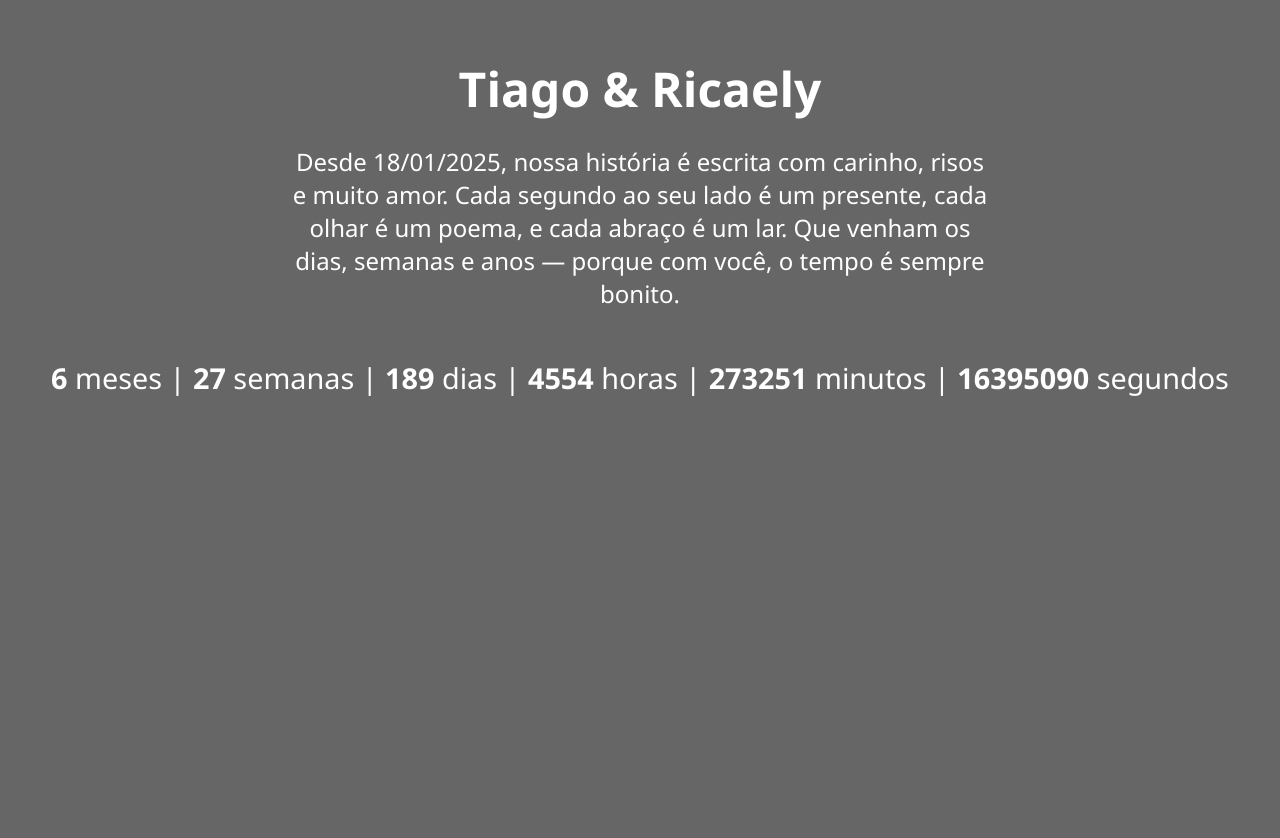
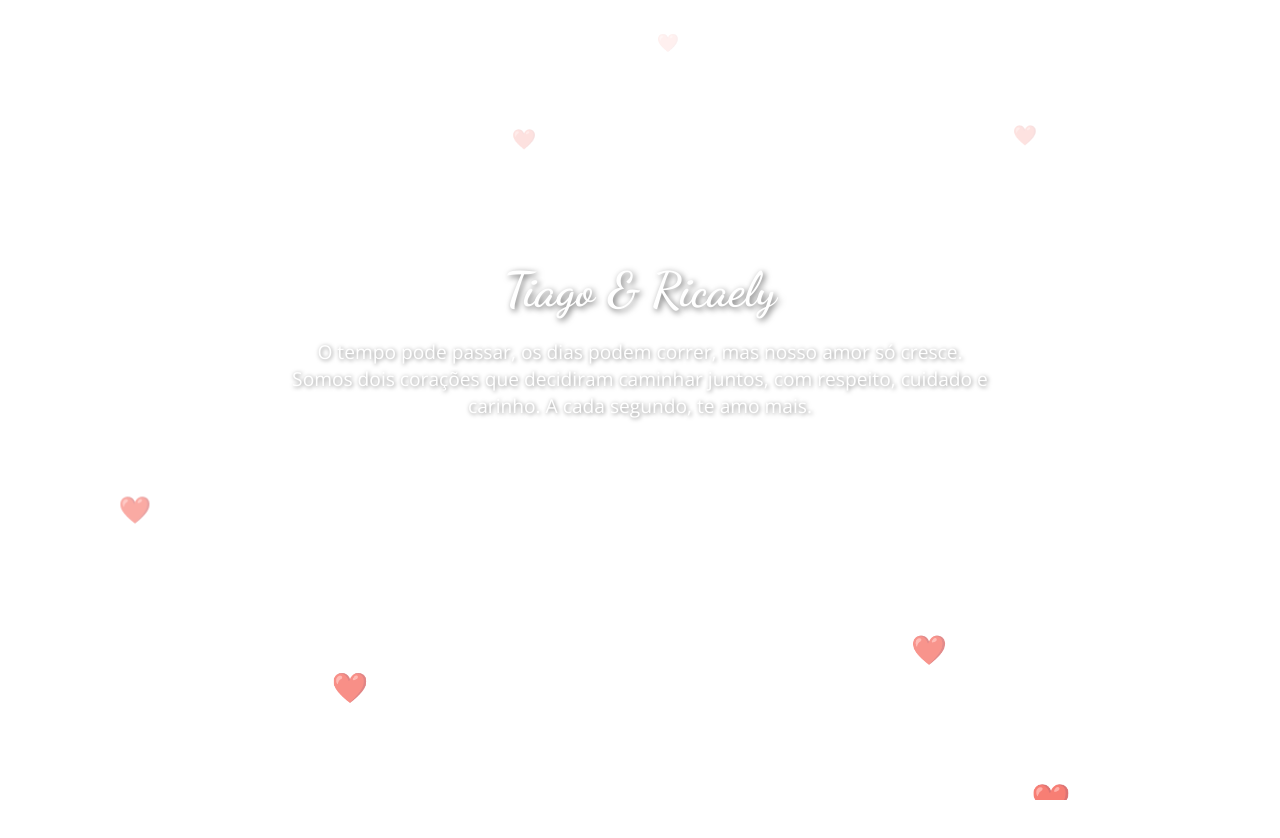
Before and after one commit to Tiagopassos7/contador-namoro-tiago-ricaely, a plain HTML site: page index (1).html in a window 1280 px wide. After the commit the page ends 800 px from the top, so only its background shows below. Drawn offline with nearby package versions, Linux system fonts and the light colour scheme.

Commit message:
Update index (1).html

```diff
--- a/index (1).html
+++ b/index (1).html
@@ -1,88 +1,131 @@
-
 <!DOCTYPE html>
-<html lang="pt-BR">
+<html lang="pt-br">
 <head>
   <meta charset="UTF-8" />
-  <meta name="viewport" content="width=device-width, initial-scale=1.0"/>
+  <meta name="viewport" content="width=device-width, initial-scale=1.0" />
   <title>Tiago & Ricaely</title>
+  <link href="https://fonts.googleapis.com/css2?family=Dancing+Script:wght@700&family=Open+Sans&display=swap" rel="stylesheet">
   <style>
+    * { margin: 0; padding: 0; box-sizing: border-box; }
     body {
-      margin: 0;
-      padding: 0;
+      font-family: 'Open Sans', sans-serif;
       background: url('IMG_20250517_185947_510.webp') no-repeat center center fixed;
       background-size: cover;
-      color: white;
-      font-family: 'Segoe UI', Tahoma, Geneva, Verdana, sans-serif;
+      height: 100vh;
+      overflow: hidden;
+      display: flex;
+      justify-content: center;
+      align-items: center;
+      flex-direction: column;
+      backdrop-filter: blur(6px);
+      color: #fff;
       text-align: center;
     }
-    .overlay {
-      background-color: rgba(0, 0, 0, 0.6);
-      padding: 2rem;
-      min-height: 100vh;
-    }
     h1 {
+      font-family: 'Dancing Script', cursive;
       font-size: 3em;
-      margin: 0.5em 0;
+      margin-bottom: 10px;
+      text-shadow: 2px 2px 6px rgba(0,0,0,0.6);
     }
     p {
-      font-size: 1.5em;
+      font-size: 1.2em;
       max-width: 700px;
-      margin: 0 auto 2em;
+      margin: 10px 20px;
+      text-shadow: 1px 1px 4px rgba(0,0,0,0.5);
     }
     .contador {
-      font-size: 1.8em;
-      margin-bottom: 2em;
+      font-size: 1.5em;
+      margin-top: 20px;
+    }
+    #audio-control {
+      margin-top: 20px;
+      background: rgba(255,255,255,0.2);
+      border: none;
+      color: #fff;
+      font-size: 1em;
+      padding: 10px 20px;
+      border-radius: 30px;
+      cursor: pointer;
+    }
+    .coracoes {
+      position: absolute;
+      width: 100%;
+      height: 100%;
+      pointer-events: none;
+      overflow: hidden;
+    }
+    .coracao {
+      position: absolute;
+      color: rgba(255, 192, 203, 0.7);
+      font-size: 2em;
+      animation: flutuar 10s infinite;
+    }
+    @keyframes flutuar {
+      0% { transform: translateY(100vh) scale(1); opacity: 1; }
+      100% { transform: translateY(-10vh) scale(0.5); opacity: 0; }
     }
   </style>
 </head>
 <body>
-  <div class="overlay">
-    <h1>Tiago & Ricaely</h1>
-    <p>Desde 18/01/2025, nossa história é escrita com carinho, risos e muito amor. Cada segundo ao seu lado é um presente, cada olhar é um poema, e cada abraço é um lar. Que venham os dias, semanas e anos — porque com você, o tempo é sempre bonito.</p>
-    <div class="contador" id="contador"></div>
-  </div>
-
-  <audio id="romanticAudio" src="musica.mp3"></audio>
-
+  <h1>Tiago & Ricaely</h1>
+  <p>
+    O tempo pode passar, os dias podem correr, mas nosso amor só cresce.
+    Somos dois corações que decidiram caminhar juntos, com respeito, cuidado e carinho.
+    A cada segundo, te amo mais.
+  </p>
+  <div class="contador" id="contador"></div>
+  <button id="audio-control">Tocar música</button>
+  <audio id="musica" src="musica.mp3" loop></audio>
+  <div class="coracoes" id="coracoes"></div>
   <script>
-    const inicio = new Date("2025-01-18T00:00:00");
-    const contador = document.getElementById("contador");
-
+    const dataInicio = new Date("2025-01-18T00:00:00");
+    const contadorEl = document.getElementById('contador');
     function atualizarContador() {
       const agora = new Date();
-      const diffMs = agora - inicio;
-
-      const segundos = Math.floor(diffMs / 1000);
+      const diff = agora - dataInicio;
+      const segundos = Math.floor(diff / 1000);
       const minutos = Math.floor(segundos / 60);
       const horas = Math.floor(minutos / 60);
       const dias = Math.floor(horas / 24);
       const semanas = Math.floor(dias / 7);
-      const meses = Math.floor(dias / 30.44); // média de dias por mês
-
-      contador.innerHTML = `
-        <strong>${meses}</strong> meses |
-        <strong>${semanas}</strong> semanas |
-        <strong>${dias}</strong> dias |
-        <strong>${horas}</strong> horas |
-        <strong>${minutos}</strong> minutos |
-        <strong>${segundos}</strong> segundos
+      const meses = Math.floor(dias / 30.437);
+      contadorEl.innerHTML = `
+        <strong>${meses}</strong> meses •
+        <strong>${semanas}</strong> semanas •
+        <strong>${dias}</strong> dias •
+        <strong>${horas % 24}</strong>h •
+        <strong>${minutos % 60}</strong>min •
+        <strong>${segundos % 60}</strong>s
       `;
     }
+    setInterval(atualizarContador, 1000);
+    atualizarContador();
 
-    setInterval(atualizarContador, 1000);
+    const btn = document.getElementById('audio-control');
+    const audio = document.getElementById('musica');
+    let tocando = false;
+    btn.onclick = () => {
+      if (!tocando) {
+        audio.play();
+        btn.innerText = 'Pausar música';
+      } else {
+        audio.pause();
+        btn.innerText = 'Tocar música';
+      }
+      tocando = !tocando;
+    };
 
-    document.addEventListener("DOMContentLoaded", function () {
-      const audio = document.getElementById("romanticAudio");
-
-      function playAudioOnce() {
-        audio.play().catch((e) => {
-          console.log("Autoplay bloqueado. Aguardando interação do usuário.");
-        });
-        document.removeEventListener("click", playAudioOnce);
-      }
-
-      document.addEventListener("click", playAudioOnce);
-    });
+    function criarCoracao() {
+      const coracoes = document.getElementById('coracoes');
+      const coracao = document.createElement('div');
+      coracao.className = 'coracao';
+      coracao.innerHTML = '❤️';
+      coracao.style.left = Math.random() * 100 + '%';
+      coracao.style.animationDuration = 5 + Math.random() * 5 + 's';
+      coracoes.appendChild(coracao);
+      setTimeout(() => coracao.remove(), 10000);
+    }
+    setInterval(criarCoracao, 600);
   </script>
 </body>
 </html>
```
